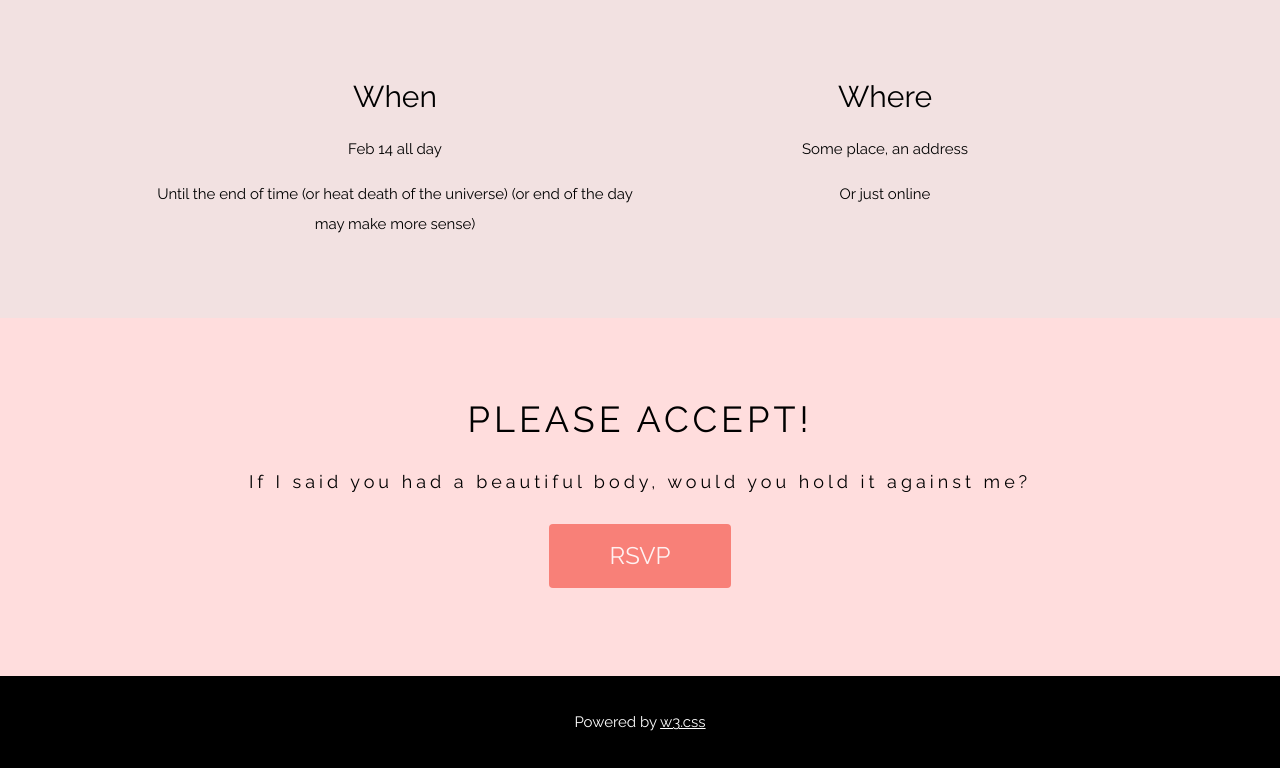
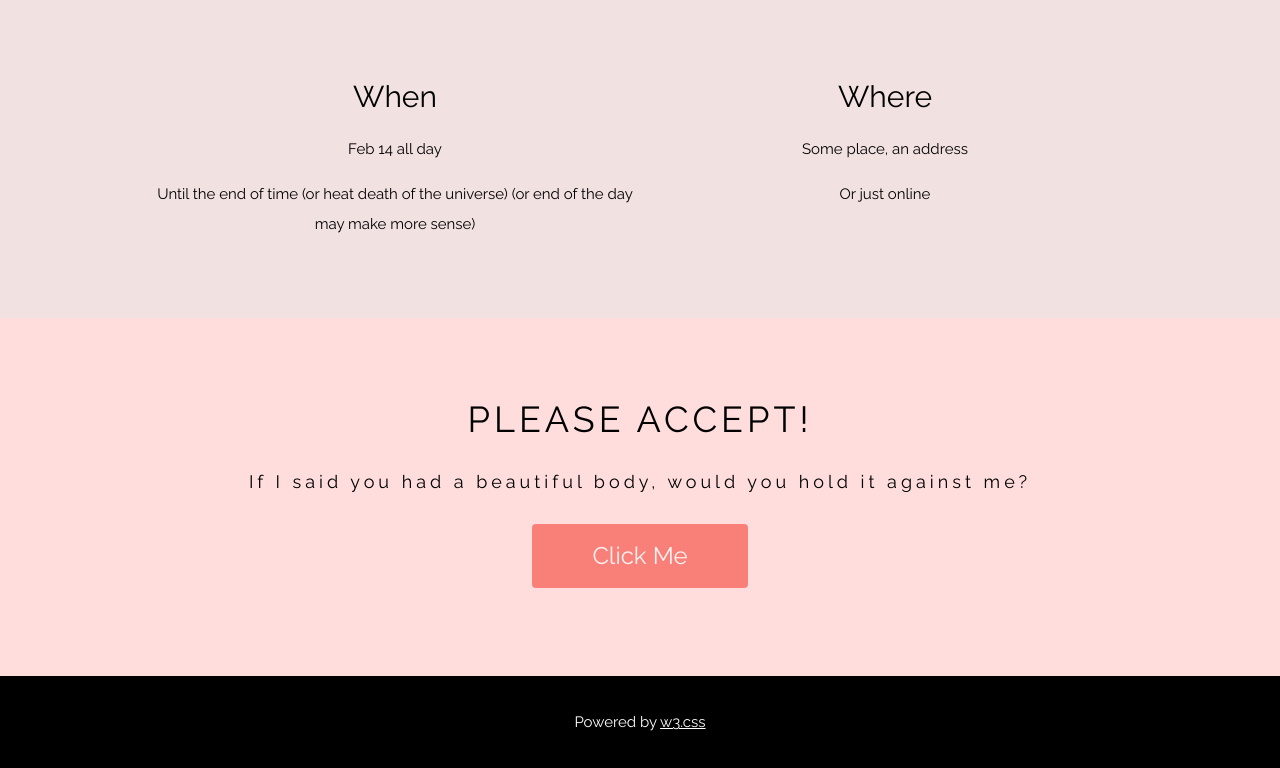
Before and after one commit to Awxs-commits/Awxs-commits.github.io, a plain HTML site: page index.html in a window 1280 px wide. Shown: the part 3356-4124 px from the top of the page. Drawn offline with nearby package versions, Linux system fonts and the light colour scheme.

Commit message:
fffffffffffffff

```diff
--- a/index.html
+++ b/index.html
@@ -150,7 +150,7 @@
     <h1>PLEASE ACCEPT!</h1>
     <p class="w3-large">If I said you had a beautiful body, would you hold it against me?</p>
     <p class="w3-xlarge">
-      <button onclick="document.getElementById('id01').style.display='block'" class="w3-button w3-round w3-red w3-opacity w3-hover-opacity-off" style="padding:8px 60px">RSVP</button>
+      <button onclick="document.getElementById('id01').style.display='block'" class="w3-button w3-round w3-red w3-opacity w3-hover-opacity-off" style="padding:8px 60px">Click Me</button>
     </p>
   </div>
 
```
